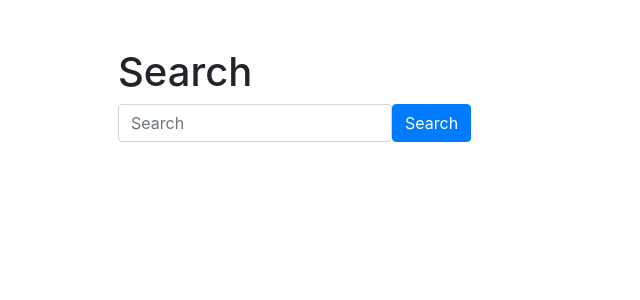
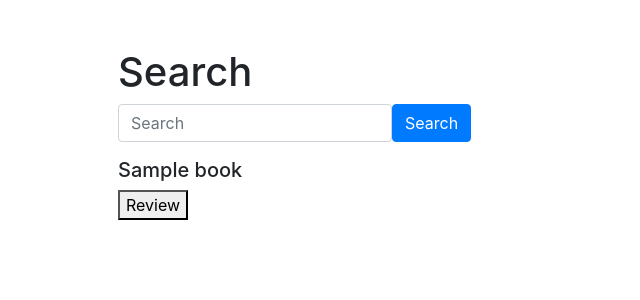
Before and after one commit to jtew396/project1, a Flask app: template templates/search.html in a window 1280 px wide. Shown: the part 76-376 px from the top of the page, without its empty margins (0-640 px from the left). Run offline with Flask 2, Linux system fonts and the light colour scheme; the template is opened without the code that fills it: most values are stand-ins (such as "Sample title", 1, 10 or a date in 2020); some libraries are stand-ins or nearby versions.

Commit message:
Adding search.

```diff
--- a/application.py
+++ b/application.py
@@ -140,4 +140,21 @@ def logout():
 def search():
     """Search for Books"""
 
+    # User reached route via POST (as by submitting a form via POST)
+    if request.method == "POST":
+
+        # User reaches route by filling out the search
+        try:
+            book = request.form.get("search")
+        except ValueError:
+            return render_template("search.html")
+
+        # Make sure the database can find the book(s)
+        books = db.execute("SELECT * FROM books WHERE to_tsvector('english', body) @@ to_tsquery('english', :search)",
+                                {"search": request.form.get("search")}).fetchall()
+        if not books:
+            return render_template("search.html")
+        else:
+            return render_template("search.html", books=books)
+
     return render_template("search.html")
--- a/templates/search.html
+++ b/templates/search.html
@@ -11,16 +11,17 @@
     <div class="d-flex justify-content-between">
         <form action="/search" method="post" class="d-flex justify-content-between">
             <div class="form-group">
-                <input class="form-control" name="search" placeholder="Search" type="password"/>
+                <input class="form-control" name="search" placeholder="Search" type="text"/>
             </div>
             <div class="form-group">
                 <button class="btn btn-primary" type="submit">Search</button>
             </div>
         </form>
     </div>
-    {% block books %}
+    {% for book in books %}
     <div>
-
+        <h5>{{ book.title }}</h5>
+        <button class "btn btn-priary" type="submit">Review</button>
     </div>
-    {% endblock%}
+    {% endfor %}
 {% endblock %}
```
